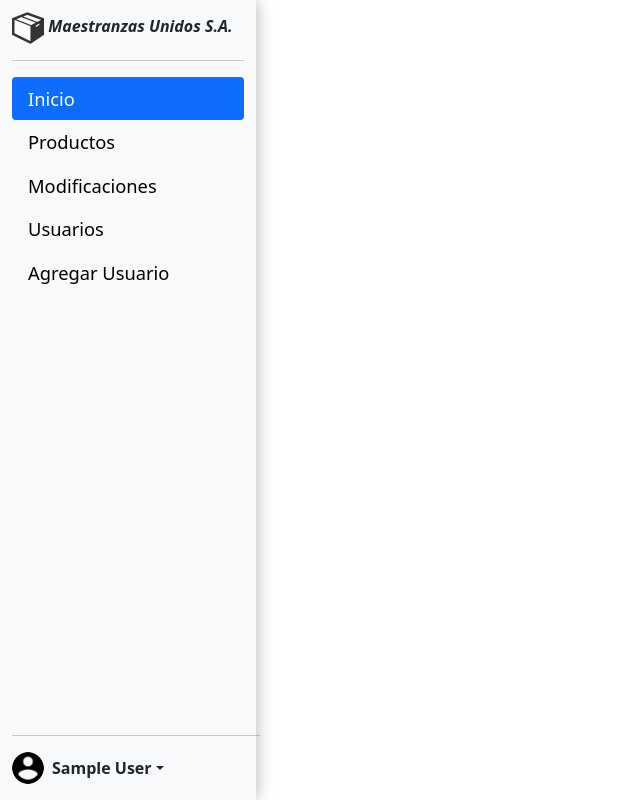
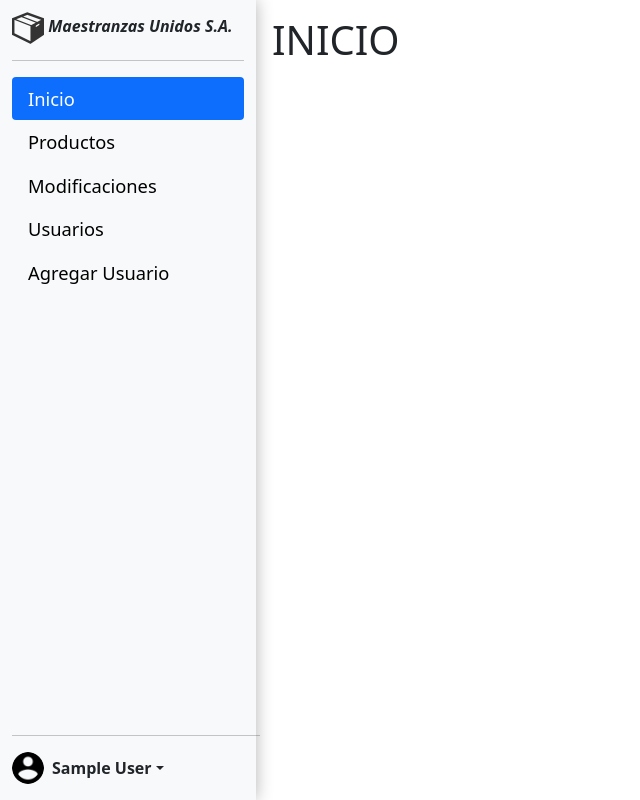
Before and after one commit to FcaHJ/Project-Maestranzas, a Flask app: page /admin in a window 1280 px wide. Shown: the whole page, without its empty margins (0-640 px from the left). Run offline with Flask 3, Linux system fonts and the light colour scheme; the visitor is signed in with stand-in values (Sample User, id 1); parts of the project's set-up code (start-up, migrations or seed data) failed here and were passed over; some libraries are stand-ins or nearby versions.

Commit message:
Modificacion contenido

```diff
--- a/Maestranzas/src/template/admin.html
+++ b/Maestranzas/src/template/admin.html
@@ -7,5 +7,7 @@
 {% endblock %}
 
 {% block body %}
-
+<main>
+    <h1>INICIO</h1>
+</main>
 {% endblock %}
```
Also changed, not shown: Maestranzas/src/template/registro.html (+2 -5 lines).
